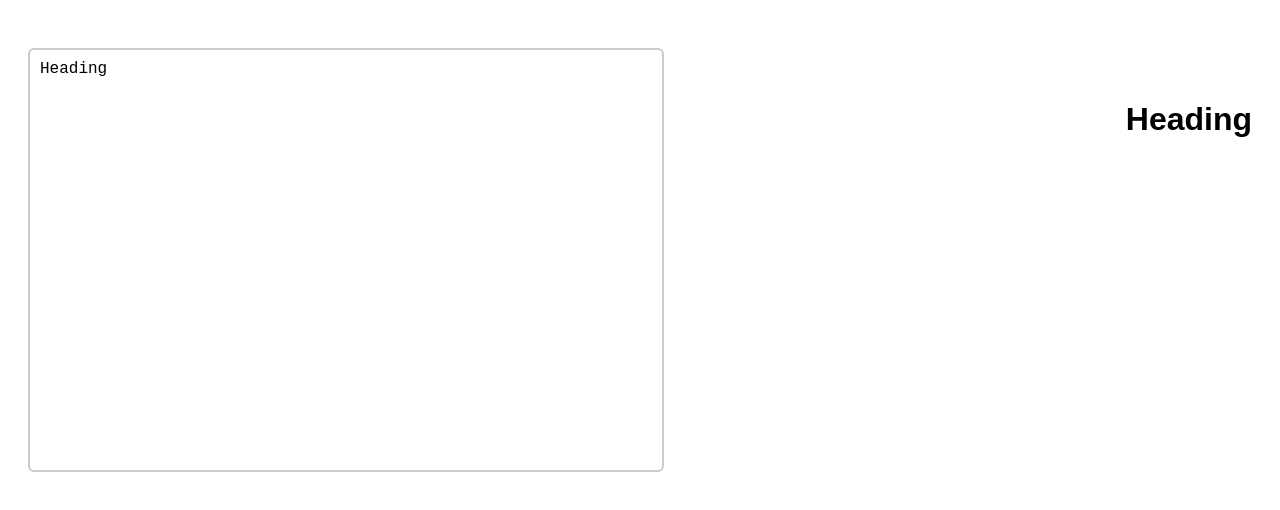
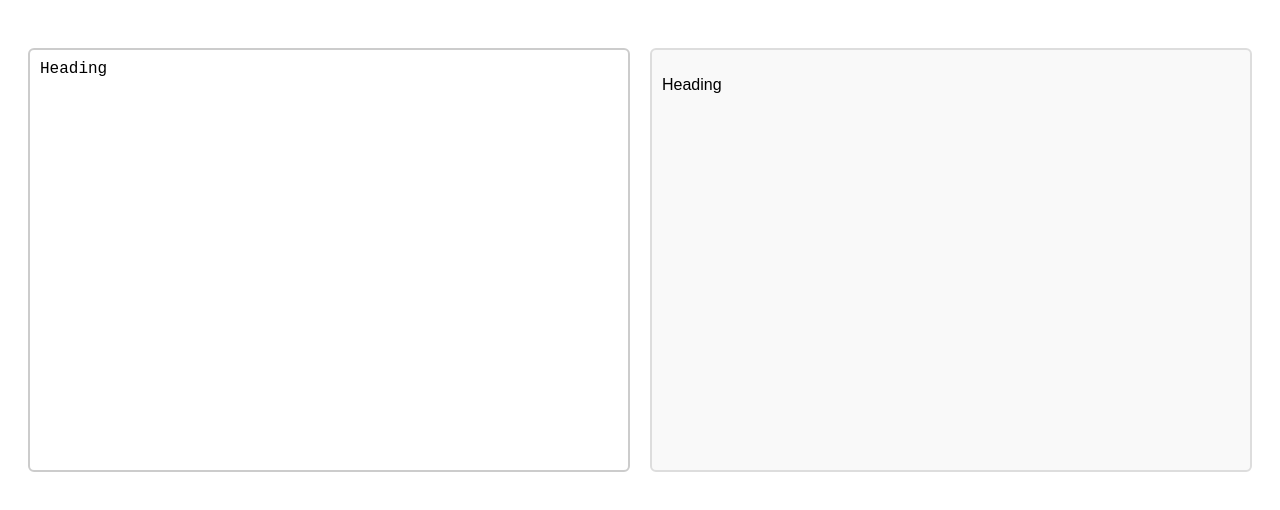
Before and after one commit to acciojob/markdown-swathigopavarapu, a React app: page / in a window 1280 px wide. Shown: the top 510 px of the page. Built offline with nearby package versions, Linux system fonts and the light colour scheme.

Commit message:
initial commit - markdown

```diff
--- a/package.json
+++ b/package.json
@@ -18,7 +18,7 @@
     "jsdom": "^16.4.0",
     "react": "^16.13.1",
     "react-dom": "^16.13.1",
-    "react-markdown": "^6.0.3",
+    "react-markdown": "^5.0.3",
     "style-loader": "^1.2.1",
     "webpack-cli": "^3.3.12"
   },
--- a/src/components/MarkdownEditor.js
+++ b/src/components/MarkdownEditor.js
@@ -12,9 +12,9 @@ function MarkdownEditor() {
         onChange={(e) => setMarkdown(e.target.value)}
         placeholder="Write your Markdown here..."
       />
-      <h1>
+      <div className="preview">
         <ReactMarkdown>{markdown}</ReactMarkdown>
-      </h1>
+      </div>
     </div>
   );
 }
```
Also changed, not shown: 1 other file (tests, documents, lock files or other folders).
